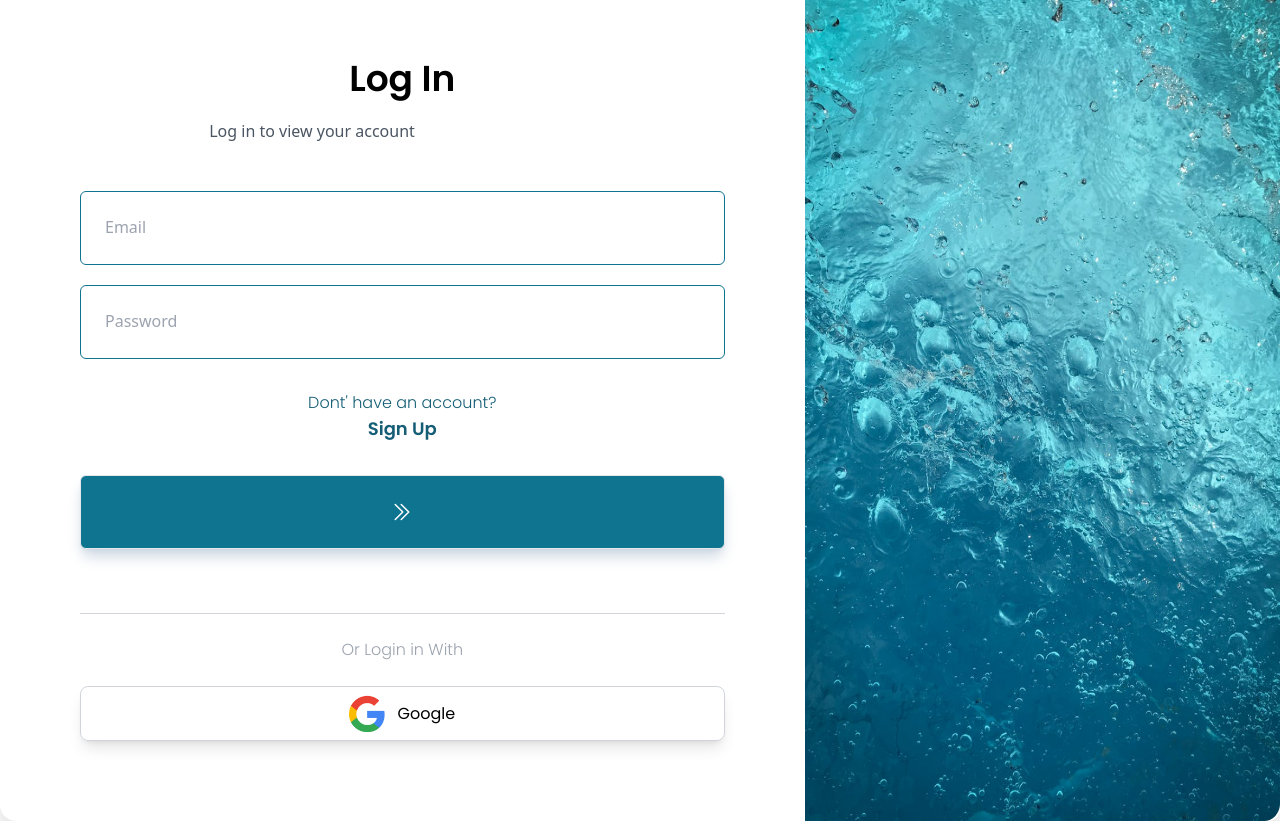
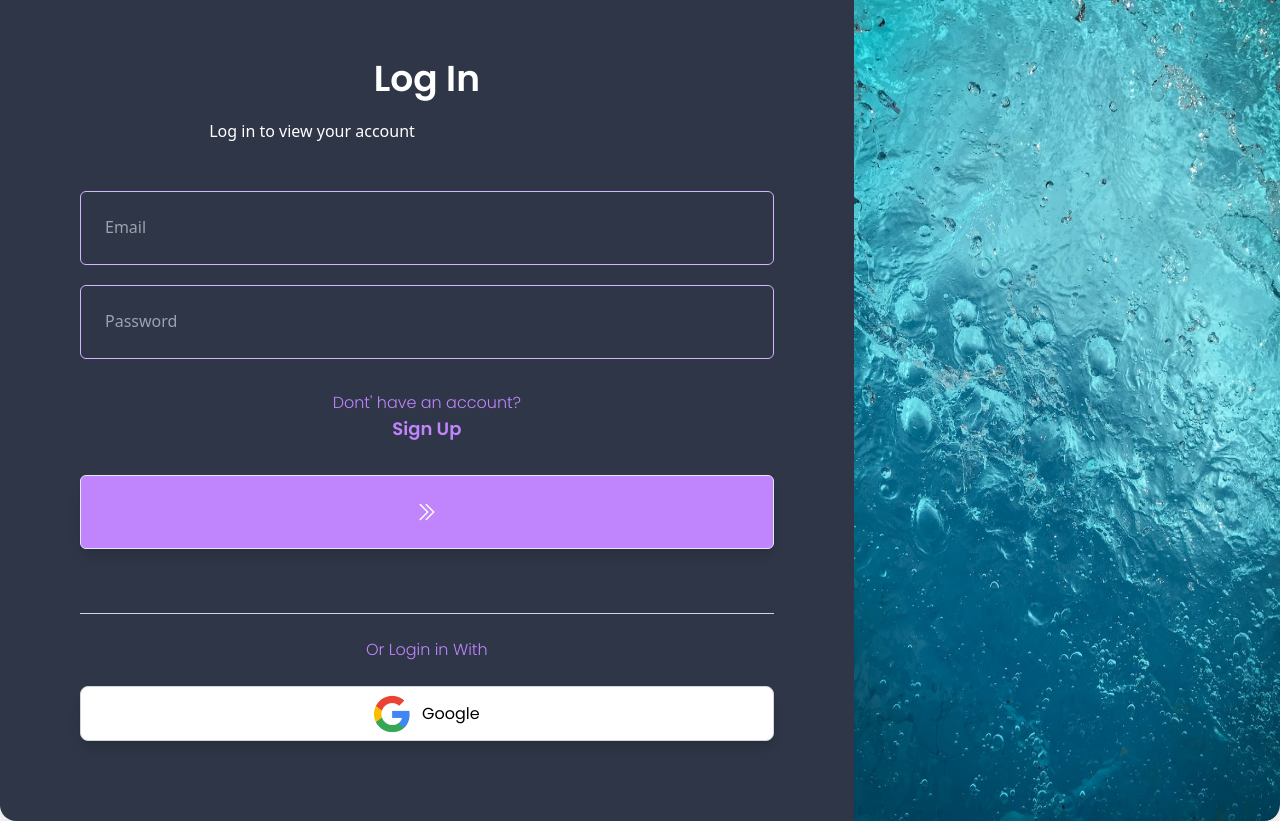
Before and after one commit to MiguelCamilo/Budget-Buddy-App, a React (Vite) app: page /login in a window 1280 px wide. Built offline with nearby package versions, Linux system fonts and the light colour scheme.

Commit message:
CHANGED log in component UI

```diff
--- a/src/components/ExpenseForm/ExpenseFormList.jsx
+++ b/src/components/ExpenseForm/ExpenseFormList.jsx
@@ -1,8 +1,16 @@
+import { AiOutlineDelete } from "react-icons/ai";
+import { TiDeleteOutline } from "react-icons/ti";
+
 export default function ExpenseFormList({ date, title, amount }) {
 	// const dateObj = new Date();
 	// const month = dateObj.getMonth() + 1;
 	// const year = dateObj.getFullYear();
 	// const day = dateObj.getDate() + 1;
+
+	// delete request here
+	const handleDeleteExpense = (e) => {
+		alert('button clicked')
+	}
 
 	return (
 		<div className="flex selection:flex-row justify-between mt-3 text-purple-400 border-2 border-white p-3 rounded-lg">
@@ -11,6 +19,9 @@ export default function ExpenseFormList({ date, title, amount }) {
 			</p> */}
 			<p className="capitalize">{title}</p>
 			<p>{`$${amount}`}</p>
+			<button onClick={handleDeleteExpense} className="text-red-500 text-2xl">
+				<TiDeleteOutline />
+			</button>
 		</div>
 	);
 }
--- a/src/components/LoginCard/LoginCard.jsx
+++ b/src/components/LoginCard/LoginCard.jsx
@@ -19,35 +19,35 @@ const arrow = (
 
 export default function LoginCard() {
 	return (
-		<div className="flex items-center justify-center h-screen w-screen bg-[#e0ffee]">
-			<div className="relative flex flex-col m-6 space-y-10 bg-white shadow-2xl rounded-2xl md:flex-row md:space-y-0 md:m-0">
+		<div className="flex items-center justify-center h-screen w-screen bg-gray-900">
+			<div className="relative flex flex-col m-6 space-y-10 bg-[#2e3647] shadow-2xl rounded-2xl md:flex-row md:space-y-0 md:m-0">
 			<div className="p-6 md:p-20">
 				{/* content */}
-				<h2 className="mb-5 text-4xl font-bold text-center">Log In</h2>
-				<p className="max-w-sm mb-12 font-sans font-light text-gray-600 text-center ml-10">
+				<h2 className="mb-5 text-4xl font-bold text-center text-white">Log In</h2>
+				<p className="max-w-sm mb-12 font-sans font-light text-white text-center ml-10">
 					Log in to view your account
 				</p>
 				<input
 					type="text"
-					className="w-full p-6 border border-cyan-700 hover:border-cyan-500 rounded-md placeholder:font-sans placeholder:font-light"
+					className="w-full p-6 border border-purple-300 hover:border-purple-300 bg-[#2e3647] rounded-md placeholder:font-sans placeholder:font-light"
 					placeholder="Email"
 				/>
 				<input
 					type="text"
-					className="w-full p-6 mt-5 border border-cyan-700 hover:border-cyan-500 rounded-md placeholder:font-sans placeholder:font-light"
+					className="w-full p-6 mt-5 border border-purple-300 hover:border-purple-300 bg-[#2e3647] rounded-md placeholder:font-sans placeholder:font-light"
 					placeholder="Password"
 				/>
 
 				{/* middle container */}
 				<div className="flex flex-col items-center justify-between my-8 space-y-2 md:space-y-0">
-					<p className="text-cyan-800 font-light">Dont' have an account?</p>
-					<Link to="/signup" className="font-bold text-lg text-cyan-800">
+					<p className="text-purple-400 font-light">Dont' have an account?</p>
+					<Link to="/signup" className="font-bold text-lg text-purple-400">
 						Sign Up
 					</Link>
 				</div>
 
 				{/* next btn  */}
-				<button className="w-full flex justify-center items-center p-6 space-x-4 font-sans text-white rounded-md shadow-lg px-9 bg-cyan-700 shadow-slate-300 hover:bg-opacity-90 hover:shadow-2xl border transition hover:-translate-y-0.5 duration-150">
+				<button className="w-full flex justify-center items-center p-6 space-x-4 font-sans text-white rounded-md shadow-lg px-9 bg-purple-400 hover:shadow-gray-900 hover:shadow-2xl border transition hover:-translate-y-0.5 duration-150">
 					<span>{arrow}</span>
 				</button>
 
@@ -55,14 +55,14 @@ export default function LoginCard() {
 				<div className="mt-16 border-b border-gray-300"></div>
 
 				{/* Bottom Content */}
-				<p className="py-6 text-md font-light text-center text-gray-400">
+				<p className="py-6 text-md font-light text-center text-purple-400">
 					Or Login in With
 				</p>
 
 				{/* bottom buttons container */}
 				<a>
 					<div className="flex flex-col space-x-0 space-y-6 md:flex-row md:space-x-4 md:space-y-0">
-						<button className="flex items-center justify-center py-2 space-x-3 border border-gray-300 rounded-lg shadow-lg hover:shadow-2xl hover:translate-y-0.5 duration-150 w-full font-normal">
+						<button className="flex items-center justify-center py-2 space-x-3 border bg-white border-gray-300 rounded-lg shadow-lg hover:shadow-2xl hover:translate-y-0.5 duration-150 w-full font-normal">
 							<img src="/images/google.png" alt="" className="w-9" />
 							<span className="font-normal">Google</span>
 						</button>
@@ -74,7 +74,7 @@ export default function LoginCard() {
 				<img
 					src="/images/image.jpg"
 					alt="image"
-					className="w-[540px] h-full hidden md:block rounded-r-xl"
+					className="w-[450px] h-full hidden md:block rounded-r-2xl"
 				/>
 			</div>
 			</div>
```
